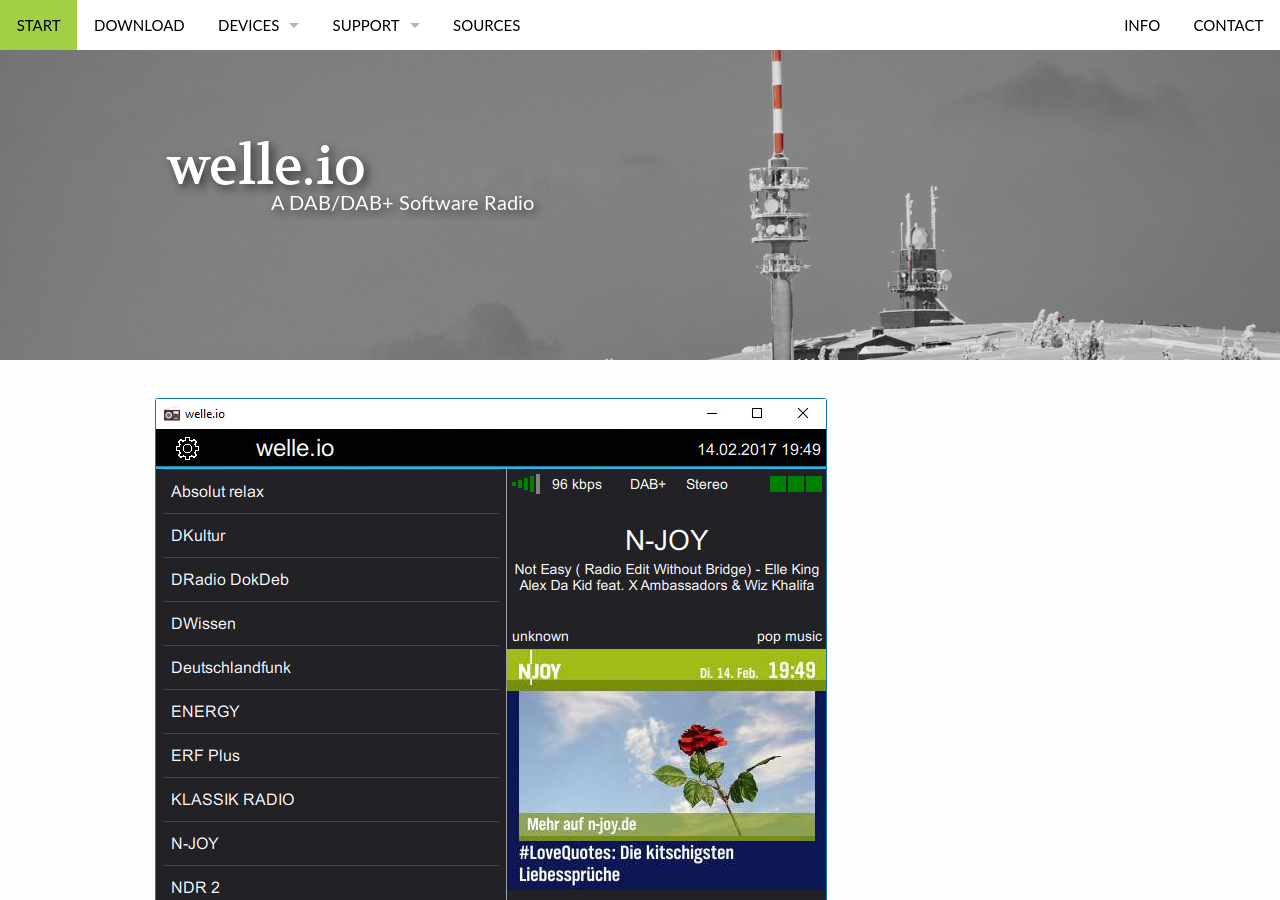
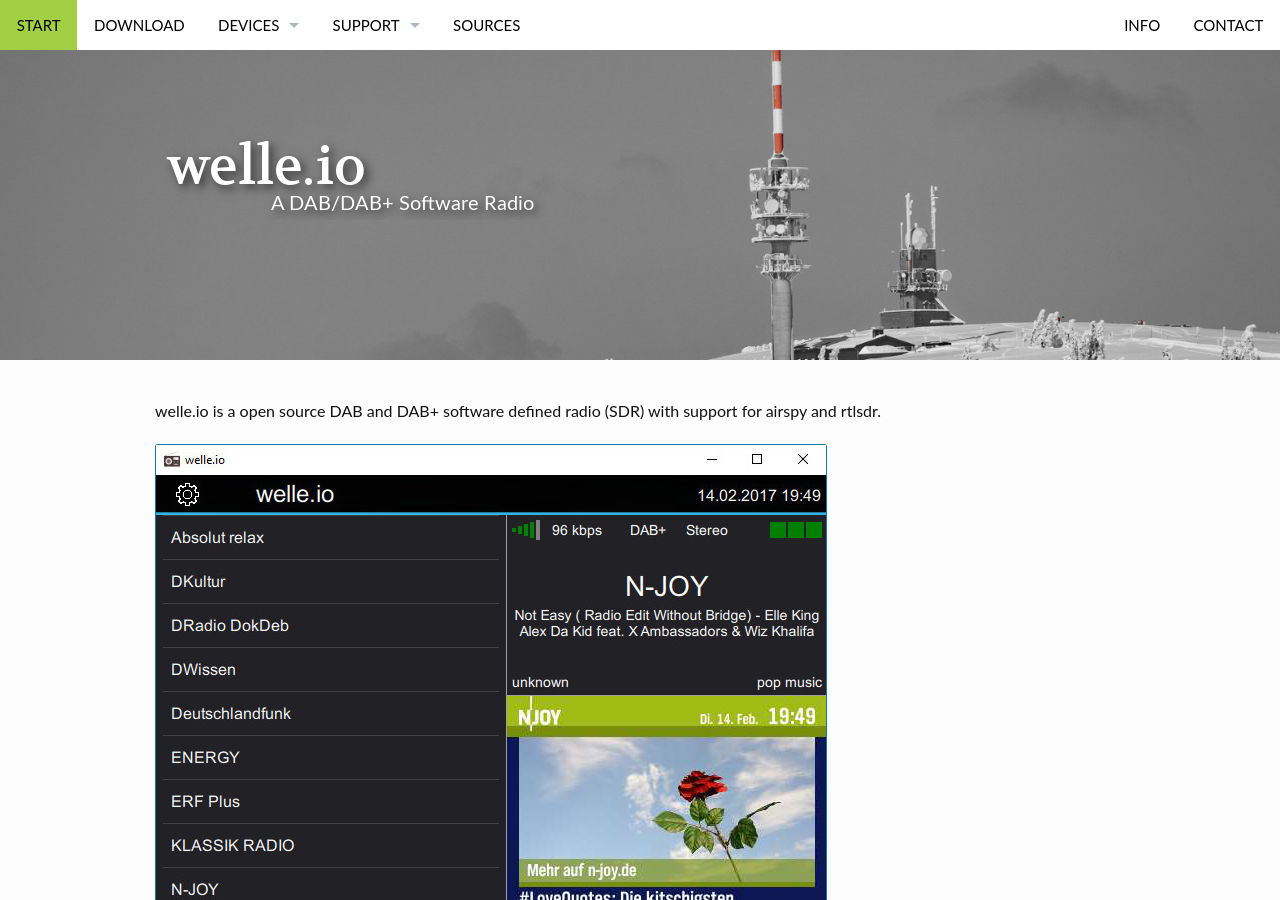
Before and after one commit to AlbrechtL/albrechtl.github.io, a Jekyll site: the page built from pages/pages-root-folder/index.md, in a window 1280 px wide and 900 px high. Built offline with Jekyll 4.4.1, drawn with Linux system fonts in a browser that asks for light colours.

Commit message:
Update index.md

```diff
--- a/pages/pages-root-folder/index.md
+++ b/pages/pages-root-folder/index.md
@@ -39,7 +39,7 @@
 
 permalink: /index.html
 ---
-
+welle.io is a open source DAB and DAB+ software defined radio (SDR) with support for airspy and rtlsdr.
 
 ![Regular-Mode.jpg](images/Regular-Mode.jpg)
 
```
